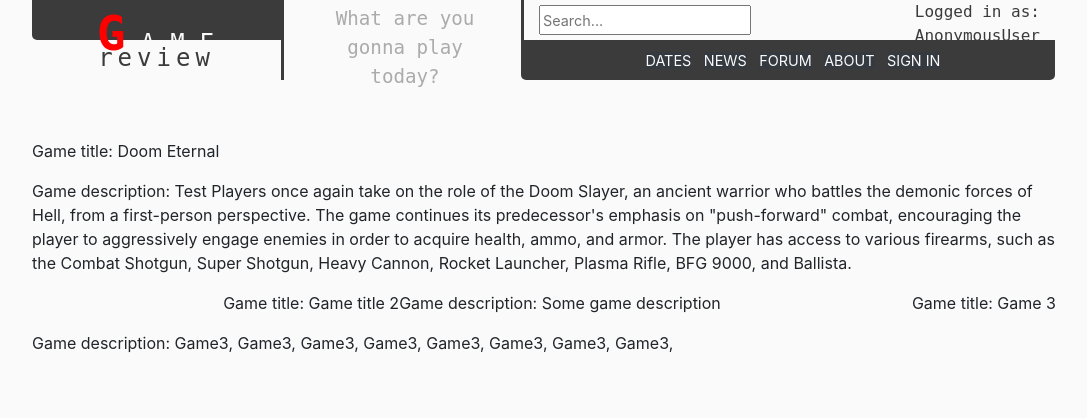
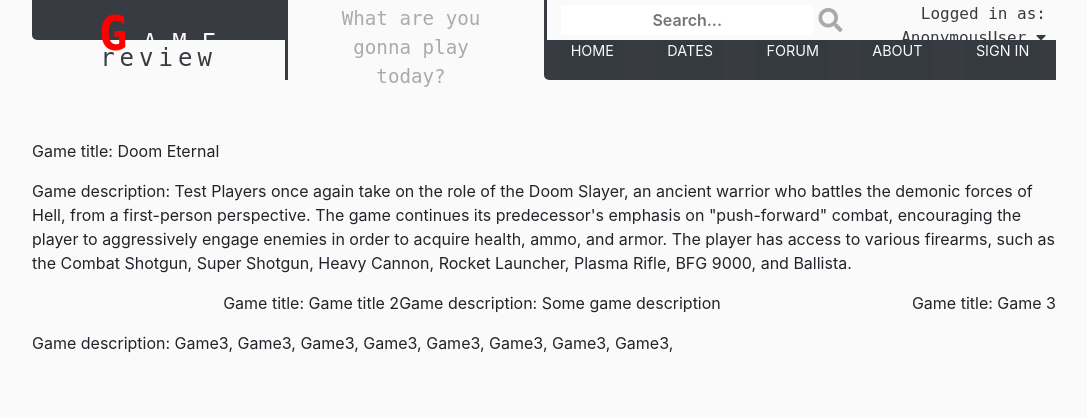
Before and after one commit to iFooledMe/Game-Reviews--Code-Institute-Project-4, a Django app: page / in a window 1280 px wide. Shown: the top 418 px of the page, without its empty margins (96-1183 px from the left). Run offline with Django 3.2, Linux system fonts and the light colour scheme; data comes from the database, SQL or seed files in the repository; some libraries are stand-ins or nearby versions.

Commit message:
Added some more changes to the header and navbar

```diff
--- a/game_reviews/static/css/style.css
+++ b/game_reviews/static/css/style.css
@@ -11,7 +11,7 @@
     --expression-4: #98b39b; /*Pastel green - Darker*/
     --expression-5: #b6ccb8; /*Pastel green - Medium*/
     --expression-6: #d1e0d1; /*Pastel green - Light */
-    --dark-1: #3b3b3b; /* Headers, Game description background etc. */
+    --dark-1: #383c42; /* Headers, Game description background etc. */
     --dark-2: #3f4040; /*various dark backgrounds, darker and more grayish than main color dark-1*/
     --medium-1: #a9a9a9; /* Dark Gray:ish for text */
     --medium-2: #ababab; /* Medium Gray:ish for text */
@@ -37,7 +37,7 @@
     --logo-top-txt-color: var(--body-color);
     --logo-bottom-txt-color: var(--dark-1);
     --slogan-txt-color: var(--medium-2);
-    --top-search-icon-color: var(--medium-3);
+    --top-search-icon-color: var(--medium-1);
     --top-search-icon-hover-color: var(--expression-3);
     --user-info-txt: var(--dark-1);
     --main-menu-link-bg-color: var(--dark);
@@ -92,6 +92,15 @@ body {
     background-color: var(--body-color);
     padding: 0;
     margin: 0;
+}
+
+a {
+    color: inherit;
+}
+
+a:hover {
+    color: inherit;
+    text-decoration: none;
 }
 
 /* #endregion */
@@ -157,6 +166,7 @@ body {
 
 /* **** Search and User (Nav Top) *************************** */
 .nav-top {
+    width: 100%;
     height: 40px;
     padding-left: 0px;
     border-left: solid;
@@ -164,43 +174,74 @@ body {
 }
 
 .top-search-form {
-    position: relative;
-    top: 5px;
+    margin-top: 5px;
+    margin-left: 10px;
+    width: 50%;
 }
 
 .top-search-form > input {
     height: 30px;
-    width: 90%;
-    font-size: 90%;
+    width: 100%;
+    font-weight: 600;
     color: var(--form-input-select-txt-color);
+    border: none;
+    text-align: center;
+}
+
+.top-search-img {
+    position: relative;
+    bottom: 27px;
+    left: 100%;
+    padding-left: 5px;
+    font-size: 150%;
+    color: var(--top-search-icon-color);
+}
+
+.top-search-img:hover {
+    font-size: 160%;
+    bottom: 28px;
+    color: var(--top-search-icon-hover-color);
 }
 
 .user-info {
+    padding-right: 10px;
+    padding-top: 2px;
     text-align: right;
     font-family: monospace;
     color: var(--user-info-txt);
 }
 
+.user-info-compact {
+    padding-right: 10px;
+    padding-top: 10px;
+}
+
 /* **** Nav links (Nav bottom) *************************** */
 
 .nav-bottom {
-    padding-left: 10px;
     height: 40px;
-    border-radius: 0px 0px 5px 5px;
+    border-radius: 0px 0px 0px 5px;
     background-color: var(--header-fg-color);
     text-align: center;
 }
 
-.nav-bottom ul li a {
+.nav-bottom a {
+    display: block;
+    min-height: 40px;
+    font-size: 90%;
+    text-transform: uppercase;
+    background-color: var(--main-menu-link-bg-color);
+    color: var(--main-menu-link-txt-color);
+}
+
+.nav-bottom a div {
     width: 100%;
+    padding: 0 10px;
     min-height: 40px;
     background-color: var(--main-menu-link-bg-color);
-    font-size: 90%;
-    color: var(--main-menu-link-txt-color);
-    text-transform: uppercase;
 }
 
-.nav-bottom ul li a:hover {
+.nav-bottom a div:hover {
     background-color: var(--link-mouse-over-bg-color);
     color: var(--link-mouse-over-txt-color);
     text-decoration: none;
@@ -236,6 +277,10 @@ body {
 @media (max-width: 768px) {
     .nav-top {
         padding-left: 10px;
+    }
+
+    .logo-bottom {
+        border-right: none;
     }
 }
 
--- a/game_reviews/templates/base.html
+++ b/game_reviews/templates/base.html
@@ -22,7 +22,7 @@
 
 	  	<div class="container-fluid no-gutters p-0 mx-auto">
 			<header>
-				<nav class="row no-gutters mr-3">
+				<nav class="row no-gutters">
 					{% include 'header.html' %}
 				</nav>
 			</header>
--- a/game_reviews/templates/header.html
+++ b/game_reviews/templates/header.html
@@ -1,9 +1,10 @@
-
-
-
 <div class="col-4 col-sm-4 col-md-3 logo-container">
-			<div class="logo-top"><span class="logo-text-container"><span class="large-g">G</span>AME</span></div>
-			<div class="logo-bottom">review</div>
+	<div class="logo-top">
+		<span class="logo-text-container"><span class="large-g">G</span>AME</span>
+	</div>
+	<div class="logo-bottom">
+		review
+	</div>
 </div>
 
 <div class="d-none d-md-block col-md-3 ">
@@ -12,26 +13,30 @@
 
 <div class="col-8 col-md-6 ">
 
-			<div class="row nav-top">
-				<div class="d-none d-sm-block col-sm-8 col-xl-6 top-search-form"><input type="text" placeholder="Search..."></div>
-				<div class="col-12 col-sm-4 col-xl-6 user-info my-auto">
-						<span class="d-block d-lg-none"><i class="fas fa-user-astronaut"></i> {{ user }}</span>
-						<span class="d-none d-lg-block"> Logged in as: {{ user }}</span>
+	<div class="row no-gutters w-100 pl-1 d-flex justify-content-between align-self-center nav-top">
+		<div class="top-search-form">
+			<input type="text" placeholder="Search..."><a href="#"><i class="fas fa-search top-search-img"></i></a>
+		</div>
+		<div class="d-block d-lg-none user-info user-info-compact">
+			<a href="#">
+				<i class="fas fa-user-astronaut"></i>
+				{{ user }}
+				<i class="fas fa-caret-down"></i>
+			</a>
+		</div>
+		<div class="d-none d-lg-block user-info">
+			<a href="#">
+				Logged in as: <br>
+				{{ user }} <i class="fas fa-caret-down"></i>
+			</a>
 		</div>
 	</div>
 
-			<div class="row nav-bottom">
-
-
-				<ul class="list-inline h-100 mx-auto mt-2">
-					<li class="list-inline-item"><a class="mx-auto" href="">Dates</class=a></li>
-					<li class="list-inline-item"><a class="mx-auto" href="#">News</a></li>
-					<li class="list-inline-item"><a class="mx-auto" href="#">Forum</class=></li>
-					<li class="list-inline-item"><a class="mx-auto" href="#">About</class=></li>
-					<li class="list-inline-item"><a class="mx-auto" href="#">Sign In</a></li>
-				</ul>
-
-
+	<div class="row no-gutters w-100 d-flex justify-content-around align-self-center nav-bottom">
+		<a class="align-self-center" href="#"><div>Home</div></a>
+		<a class="align-self-center" href="#"><div>Dates</div></a>
+		<a class="align-self-center" href="#"><div>Forum</div></a>
+		<a class="align-self-center" href="#"><div>About</div></a>
+		<a class="align-self-center" href="#"><div>Sign in</div></a>
 	</div>
-
 </div>
```
Lines whose indentation alone changed are shown as unchanged.
